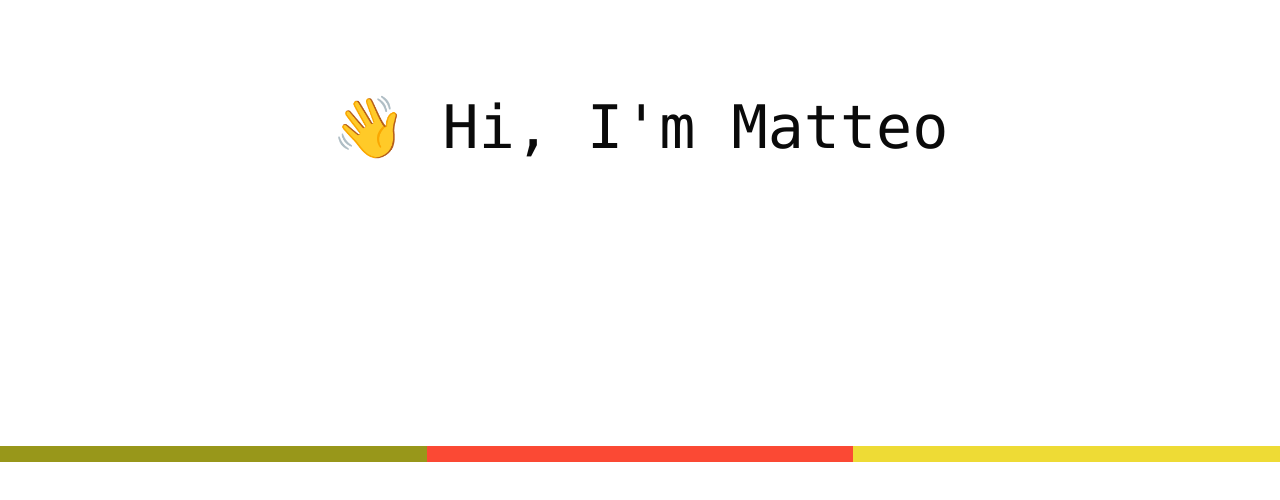
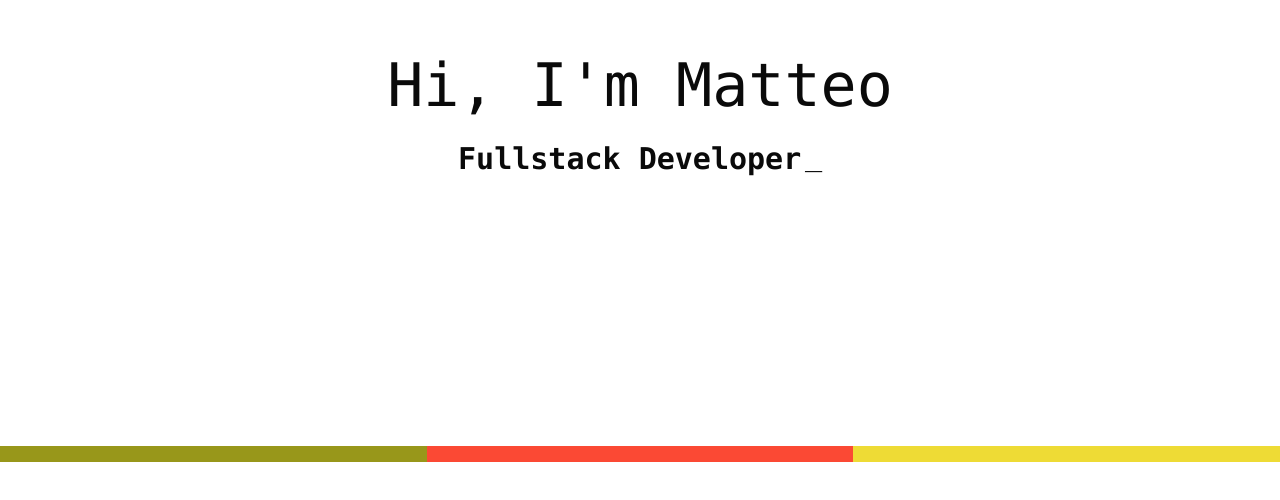
Before and after one commit to Matteturtle09/portfolio, a React (Vite) app: page / in a window 1280 px wide. Shown: the part 194-694 px from the top of the page. Built offline with nearby package versions, Linux system fonts and the light colour scheme.

Commit message:
Updated the hero with a secondary text line

```diff
--- a/src/App.tsx
+++ b/src/App.tsx
@@ -1,21 +1,23 @@
 import ShaderBackground from "./components/ShaderBackground"
+import { GlitchTypewriter } from "./components/glitch-typewriter"
 import { SpecialText } from "./components/ui/special-text"
 import TricolorSeparator from "./components/ui/tricolor-separator"
 
 export function App() {
   return (
     <>
-    <div className="grid h-[80vh] place-items-center w-full isolate relative">
-      <div className="col-start-1 row-start-1 w-full h-full z-0 opacity-50">
-        <ShaderBackground />
-      </div>
-      <div className="col-start-1 row-start-1 z-10 w-full">
-        <div className="flex items-center justify-center min-h-100 p-8">
-          <SpecialText once={false} className="text-6xl font-bold">👋 Hi, I'm Matteo</SpecialText>
+      <div className="grid h-[80vh] place-items-center w-full isolate relative">
+        <div className="col-start-1 row-start-1 w-full h-full z-0 opacity-30">
+          <ShaderBackground />
+        </div>
+        <div className="col-start-1 row-start-1 z-10 w-full">
+          <div className="flex flex-col items-center justify-center min-h-100 p-8 space-y-12">
+            <SpecialText once={false} className="text-6xl font-bold">Hi, I'm Matteo</SpecialText>
+            <div className=" text-center text-3xl font-mono font-bold"><GlitchTypewriter delay={0.5} speed={75} delayBetweenWords={1000} words={["Software Engineer", "Fullstack Developer", "IoT Developer",]} cursor={true} cursorChar="_" /></div>
+          </div>
         </div>
       </div>
-    </div>
-    <TricolorSeparator/>
+      <TricolorSeparator />
     </>
   )
 }
--- /dev/null
+++ b/src/components/glitch-typewriter.tsx
@@ -0,0 +1,169 @@
+"use client";
+
+import { useEffect, useState } from "react";
+
+interface GlitchTypewriterProps {
+  words: string[];
+  speed?: number;
+  glitchSpeed?: number;
+  delayBetweenWords?: number;
+  cursor?: boolean;
+  cursorChar?: string;
+  delay?: number;
+}
+
+const RANDOM_CHARS = "_!X$0-+*#";
+
+function getRandomChar(prevChar?: string): string {
+  let char: string;
+  do {
+    char = RANDOM_CHARS[Math.floor(Math.random() * RANDOM_CHARS.length)];
+  } while (char === prevChar);
+  return char;
+}
+
+export function GlitchTypewriter({
+  words,
+  speed = 100,
+  glitchSpeed = 15,
+  delayBetweenWords = 2000,
+  cursor = true,
+  cursorChar = "|",
+  delay = 0.5,
+}: GlitchTypewriterProps) {
+  const [displayText, setDisplayText] = useState("");
+  const [isDeleting, setIsDeleting] = useState(false);
+  const [wordIndex, setWordIndex] = useState(0);
+  const [charIndex, setCharIndex] = useState(0);
+  const [showCursor, setShowCursor] = useState(true);
+
+  const [isGlitching, setIsGlitching] = useState(true);
+  const [glitchPhase, setGlitchPhase] = useState<"phase1" | "phase2">("phase1");
+  const [glitchStep, setGlitchStep] = useState(0);
+  const [hasStarted, setHasStarted] = useState(false);
+
+  const currentWord = words[wordIndex];
+  const firstWord = words[0];
+
+  useEffect(() => {
+    if (delay <= 0) {
+      setHasStarted(true);
+      return;
+    }
+    const t = setTimeout(() => setHasStarted(true), delay * 1000);
+    return () => clearTimeout(t);
+  }, [delay]);
+
+  useEffect(() => {
+    if (!hasStarted || !isGlitching) return;
+
+    const interval = setInterval(() => {
+      if (glitchPhase === "phase1") {
+        const maxSteps = firstWord.length * 2;
+        const currentLength = Math.min(glitchStep + 1, firstWord.length);
+
+        const chars: string[] = [];
+        for (let i = 0; i < currentLength; i++) {
+          chars.push(getRandomChar(chars[i - 1]));
+        }
+        for (let i = currentLength; i < firstWord.length; i++) {
+          chars.push("\u00A0");
+        }
+
+        setDisplayText(chars.join(""));
+
+        if (glitchStep < maxSteps - 1) {
+          setGlitchStep((prev) => prev + 1);
+        } else {
+          setGlitchPhase("phase2");
+          setGlitchStep(0);
+        }
+      } else {
+        const revealedCount = Math.floor(glitchStep / 2);
+        const chars: string[] = [];
+
+        for (let i = 0; i < revealedCount && i < firstWord.length; i++) {
+          chars.push(firstWord[i]);
+        }
+
+        if (revealedCount < firstWord.length) {
+          if (glitchStep % 2 === 0) {
+            chars.push("_");
+          } else {
+            chars.push(getRandomChar());
+          }
+        }
+
+        for (let i = chars.length; i < firstWord.length; i++) {
+          chars.push(getRandomChar());
+        }
+
+        setDisplayText(chars.join(""));
+
+        if (glitchStep < firstWord.length * 2 - 1) {
+          setGlitchStep((prev) => prev + 1);
+        } else {
+          setDisplayText(firstWord);
+          setCharIndex(firstWord.length);
+          setIsGlitching(false);
+        }
+      }
+    }, glitchSpeed);
+
+    return () => clearInterval(interval);
+  }, [hasStarted, isGlitching, glitchPhase, glitchStep, firstWord, glitchSpeed]);
+
+  useEffect(() => {
+    if (!hasStarted || isGlitching) return;
+
+    const timeout = setTimeout(
+      () => {
+        if (!isDeleting) {
+          if (charIndex < currentWord.length) {
+            setDisplayText(currentWord.substring(0, charIndex + 1));
+            setCharIndex(charIndex + 1);
+          } else {
+            setTimeout(() => {
+              setIsDeleting(true);
+            }, delayBetweenWords);
+          }
+        } else {
+          if (charIndex > 0) {
+            setDisplayText(currentWord.substring(0, charIndex - 1));
+            setCharIndex(charIndex - 1);
+          } else {
+            setIsDeleting(false);
+            setWordIndex((prev) => (prev + 1) % words.length);
+          }
+        }
+      },
+      isDeleting ? speed / 2 : speed
+    );
+
+    return () => clearTimeout(timeout);
+  }, [hasStarted, isGlitching, charIndex, currentWord, isDeleting, speed, delayBetweenWords, words]);
+
+  useEffect(() => {
+    if (!cursor) return;
+    const interval = setInterval(() => {
+      setShowCursor((prev) => !prev);
+    }, 500);
+    return () => clearInterval(interval);
+  }, [cursor]);
+
+  return (
+    <div className="inline-block font-mono">
+      <span>
+        {displayText}
+        {cursor && (
+          <span
+            className="ml-1 transition-opacity duration-75 font-sans"
+            style={{ opacity: showCursor ? 1 : 0 }}
+          >
+            {cursorChar}
+          </span>
+        )}
+      </span>
+    </div>
+  );
+}
```
